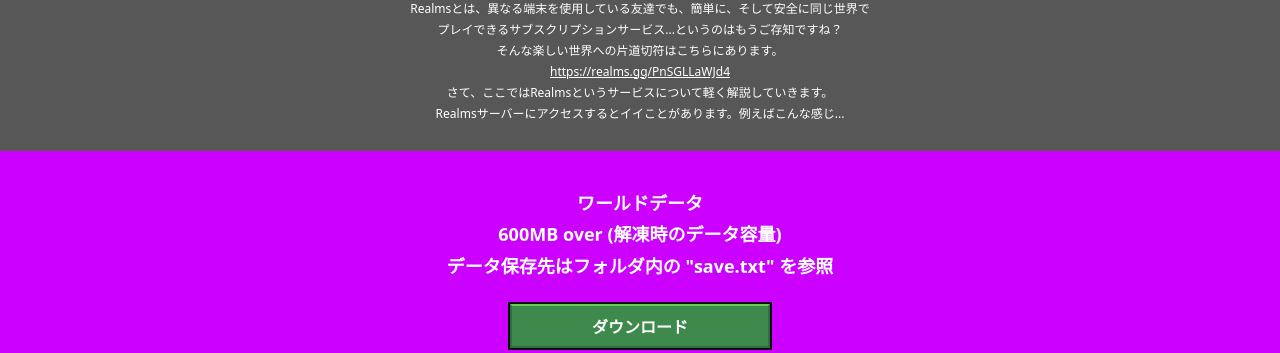
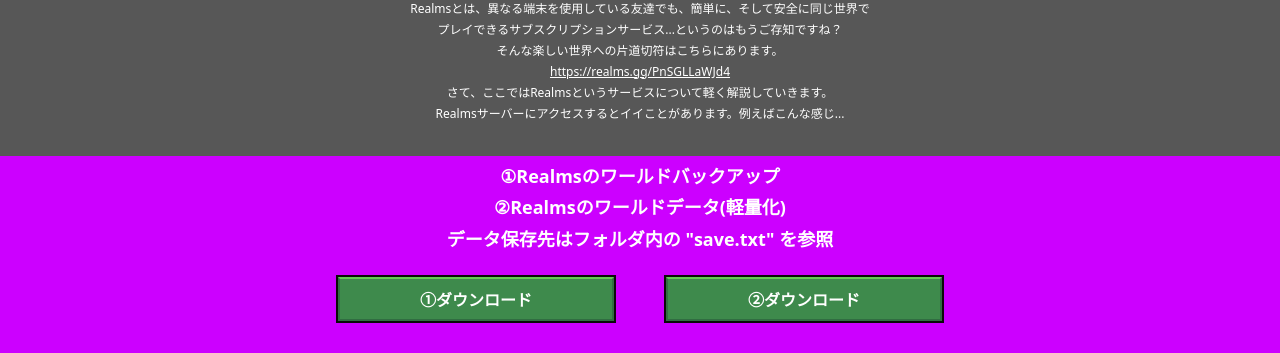
Before and after one commit to virtualitypage/minecraft, a plain HTML site: page fdca0d23/638f2ecb.html in a window 1280 px wide. Shown: the part 591-944 px from the top of the page. Drawn offline with Linux system fonts and the light colour scheme.

Commit message:
Add files via upload

```diff
--- a/fdca0d23/638f2ecb.html
+++ b/fdca0d23/638f2ecb.html
@@ -33,13 +33,14 @@
           Realmsサーバーにアクセスするとイイことがあります。例えばこんな感じ...
         </p>
       </article>
-      <article>
-        <p style="text-align:center; font-size: 18px; margin-top: 5px;"><b>ワールドデータ<br>600MB over (解凍時のデータ容量)<br>データ保存先はフォルダ内の "save.txt" を参照</b></p>
-        <table class="content-bottom">
-          <tr>
-            <td class="content-bottom"><a href="../dl/-2115676107773891739.zip" class="btn-play">ダウンロード</a></td>
-          </tr>
-        </table>
+      <p style="text-align:center; font-size: 18px; margin-top: 5px;"><b>①Realmsのワールドバックアップ<br>②Realmsのワールドデータ(軽量化)<br>データ保存先はフォルダ内の "save.txt" を参照</b></p>
+      <table class="content-bottom">
+        <tr>
+          <td class="content-bottom"><a href="https://drive.google.com/drive/folders/12Z23BIue9WYnrQkupFAV58GoNw5OoAEE?usp=sharing" class="btn-play" target="_blank">①ダウンロード</a></td>
+          <td>　　　</td>
+          <td class="content-bottom"><a href="https://drive.google.com/drive/folders/11Efy6bkzLgWbkZmKr32aWjs9OH8dEo-R?usp=sharing" class="btn-play" target="_blank">②ダウンロード</a></td>
+        </tr>
+      </table>
       </article>
       <br>
       <div class="flex">
```
Also changed, not shown: fdca0d23/096e1c48.html (+4 -2 lines), fdca0d23/147c3eea.html (+4 -2 lines), fdca0d23/23a82809.html (+4 -2 lines), fdca0d23/46994c36.html (+4 -2 lines), fdca0d23/98ffdb7d.html (+4 -2 lines), fdca0d23/b012d144.html (+4 -2 lines), fdca0d23/fff9b16e.html (+4 -2 lines).
